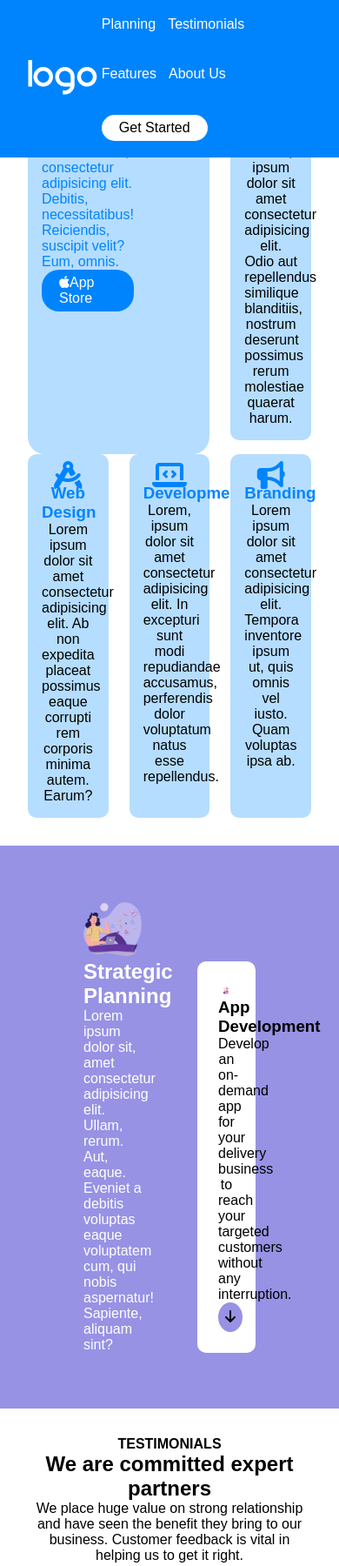
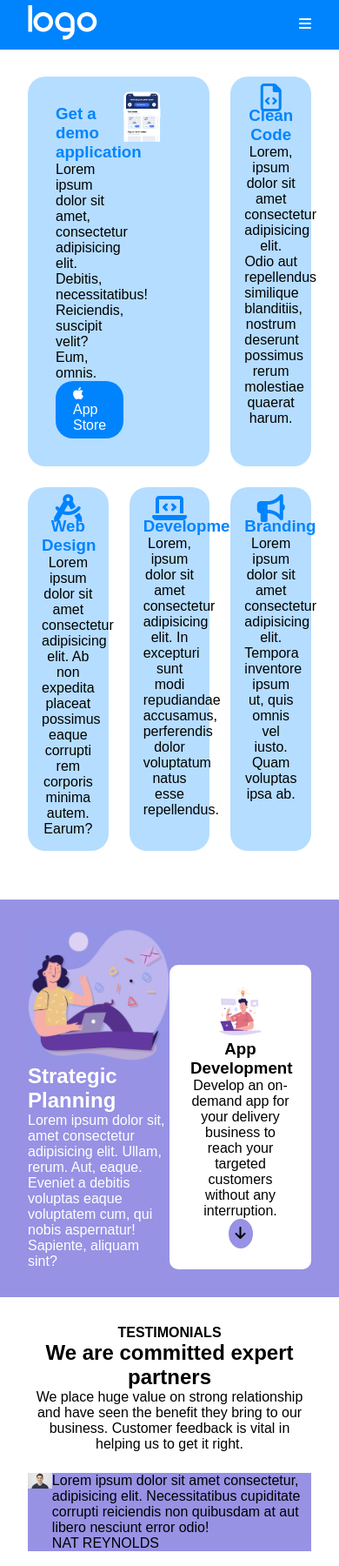
Before and after one commit to FontaMatte/htmlcss-responsive-layout, a plain HTML site: page index.html in a window 390 px wide. Shown: the top 1800 px of the page at 87% size. Drawn offline with Linux system fonts and the light colour scheme.

Commit message:
Completato header responsive

```diff
--- a/index.html
+++ b/index.html
@@ -16,7 +16,7 @@
                     <div class="logo">
                         <img src="img/logo.png" alt="logo">
                     </div>
-                    <div class="menu">
+                    <div class="menu-desktop">
                         <nav>
                             <ul>
                                 <li><a href="#">Planning</a></li>
@@ -26,6 +26,9 @@
                                 <li><a class="button white" href="#">Get Started</a></li>
                             </ul>
                         </nav>
+                    </div>
+                    <div class="menu-mobile">
+                        <i class="fa-solid fa-bars"></i>
                     </div>
                 </div>
             </div>
@@ -37,7 +40,7 @@
             <section id="intro">
                 <div class="container">
                     <div class="cards-container flex">
-                        <div class="card-big flex">
+                        <div class="card flex">
                             <div class="card-big-text">
                                 <h3>
                                     Get a demo application
--- a/style.css
+++ b/style.css
@@ -8,12 +8,6 @@
 /* REGOLE GENERALI */
 body {
     font-family: Arial, Helvetica, sans-serif;
-}
-
-.clearfix::after{
-    content: "";
-    display: table;
-    clear: both;
 }
 
 .flex {
@@ -85,12 +79,14 @@ body {
 }
 
 :root {
-    --bg-blue:#0084FD;
+    --bg-blue: #0084FD;
     --color-blue: #0084fd;
+    --bg-purple:  #9792e4;
+    --color-purple: #9792e4;
 }
 
 .container {
-    max-width: 1100px;
+    max-width: 600px;
     margin: 0 auto;
     padding: 0 2rem;
 }
@@ -113,20 +109,15 @@ body {
     color: black;
 }
 
-.button.blue {
-    background-color:var(--bg-blue);
-    color: white;
-}
-
 .button.purple.download {
-    background-color: #9792e4;
+    background-color:var(--bg-purple);
     border-radius: 50%;
     padding: 0.5rem;
     color: black;
 }
 
 .button.purple.more {
-    background-color: #9792e4;
+    background-color: var(--bg-purple);
 }
 /* REGOLE HEADER */
 header {
@@ -143,17 +134,21 @@ header {
     justify-content: space-between;
 }
 
-.menu nav ul {
+.menu-desktop {
+    display: none;
+}
+
+.menu-desktop nav ul {
     text-decoration: none;
 
 }
 
-.menu nav ul li {
+.menu-desktop nav ul li {
     display: inline-block;
     padding: 1.2rem 0.3rem;
 }
 
-.menu nav ul li a {
+.menu-desktop nav ul li a {
     text-decoration: none;
     color: white;
     font-size: 1rem;
@@ -161,6 +156,10 @@ header {
 
 .header-container .logo {
     padding: 0.4rem 0;
+}
+
+.header-container .menu-mobile {
+    color: white;
 }
 
 /* REGOLE MAIN */
@@ -181,58 +180,52 @@ header {
 #intro .cards-container .card {
     width: calc((100% / 3) - 1.5rem);
     background-color: #b5ddff;
+    margin-bottom: 1.5rem;
     margin-left: 0.75rem;
     margin-right: 0.75rem;
-    border-radius: 10px;
+    border-radius: 20px;
     padding: 1rem;
 }
 
-.cards-container .card-big {
+#intro .cards-container .card:first-child {
     width: calc(((100% / 3) * 2) - 1.5rem);
-    background-color: #b5ddff;
-    margin-left: 0.75rem;
-    margin-right: 0.75rem;
-    border-radius: 20px;
+    justify-content: center;
 }
 
-.card-big + .card {
-    margin-bottom: 1rem;
+#intro .cards-container .card:first-child > * {
+    width: 50%;
 }
 
-.cards-container .card-big-image img {
+.cards-container .card .card-big-image img {
     width: 60%;
 }
 
-.card-big-text .button {
-    text-decoration: none;
-}
-
-.card-big-text {
+.card .card-big-text {
     padding: 1rem;
 }
 
-.card > p{
+.card  p {
     color: black;
 }
 
 /* regole planning */
 #planning {
-    background-color: #9792e4;
+    background-color:var(--bg-purple);
+    padding: 2rem 0;
 }
 
 #planning .planning-container {
+    max-width: 768px;
+    margin: 0 auto;
     align-items: flex-end;
-    padding: 2rem;
 }
 
 #planning .left-column {
     width: 50%;
-    padding: 2rem;
 }
 
 #planning .right-column {
     width: 50%;
-    padding: 2rem;
 }
 
 #planning .left-column img {
@@ -260,7 +253,7 @@ header {
 }
 
 .review {
-    background-color: #9792e4;
+    background-color:var(--bg-purple);
     margin: 1.5rem 0;
 }
 
@@ -275,7 +268,7 @@ header {
 /* regole benefit */
 #benefit {
     padding: 2rem 0;
-    background-color: #9792e4;
+    background-color:var(--bg-purple);
     color: white;
 }
 
@@ -289,7 +282,7 @@ header {
     margin-left: 0.75rem;
     margin-right: 0.75rem;
     background-color: white;
-    color: #9792e4;
+    color: var(--color-purple);
     margin-top: 1rem;
     padding: 1rem;
     border-radius: 20px;
@@ -314,7 +307,7 @@ header {
 
 /* regole get started */
 #get-started {
-    background-color: #9792e4;
+    background-color:var(--bg-purple);
     height: 400px;
 }
 
@@ -328,23 +321,28 @@ footer {
 
 /* MEDIA QUERY */
 /* MOBILE TO TABLE */
-@media screen and (min-widht: 480px ) {
+@media screen and (min-width: 480px ) {
     .container {
         max-width: 750px;
     }
 
-    .menu {
+    .menu-desktop {
         display: none;
     }
 }
 
 /* TABLET TO DESKTOP */
-@media screen and (min-widht: 768px ) {
+@media screen and (min-width: 768px ) {
     .container {
         max-width: 1000px;
     }
 
-    .menu {
+    .menu-desktop {
+        display: block;
+    }
+
+    .menu-mobile {
         display: none;
     }
+
 }
```
